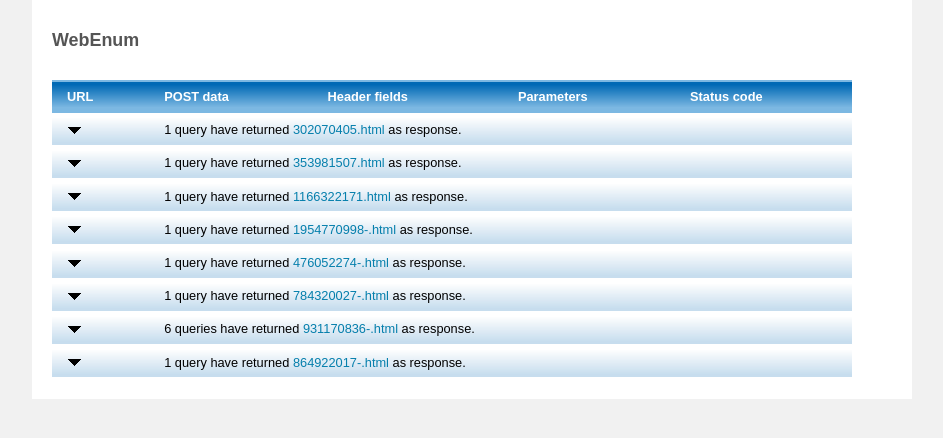
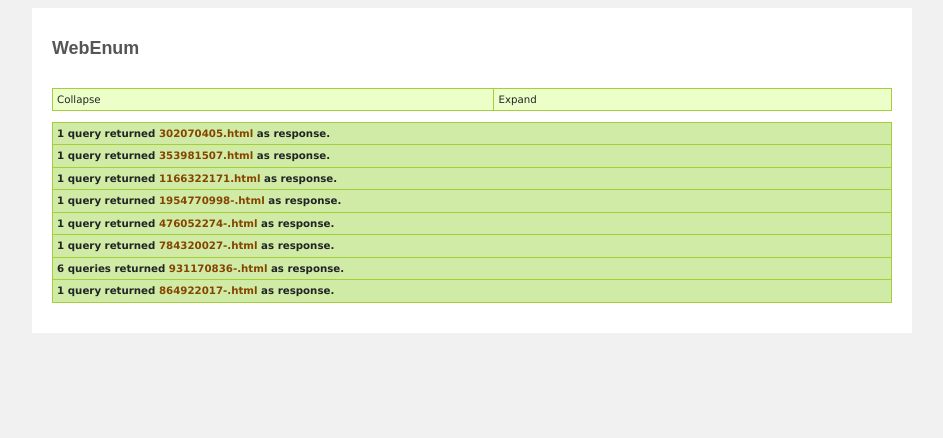
Before and after one commit to sarthakpandit/webenum, a plain HTML site: page result-template/result.html in a window 1280 px wide. Shown: the whole page, without its empty margins (168-1111 px from the left). Drawn offline with Linux system fonts and the light colour scheme.

Commit message:
Table css reviewed

```diff
--- a/result-template/result.html
+++ b/result-template/result.html
@@ -12,21 +12,11 @@
 
 
 body{
-	margin:0;
-	padding:0;
 	background:#f1f1f1;
 	font:80% Arial, Helvetica, sans-serif;
 	color:#555;
 	line-height:150%;
 	text-align:left;
-}
-a{
-	text-decoration:none;
-	color:#057fac;
-}
-a:hover{
-	text-decoration:none;
-	color:#999;
 }
 h1{
 	font-size:140%;
@@ -46,25 +36,58 @@ p{
 	padding:1em 0;
 }
 
-#htmlpage{width:350px;
+#htmlpage{width:400px;
     height:150px;
     overflow:auto;padding: 4px;
     border:1px solid #EEE;border-right:0 solid;}
-#htmlsource  { width:350px;
+#htmlsource  { width:400px;
     height:150px;
     overflow:auto;padding: 4px;
     border:1px solid #EEE;border-right:0 solid;
     background:#fff;
 }
 
-#report { border-collapse:collapse; width:800px; }
-#report h4 { margin:0px; padding:0px;}
-#report ul { margin:10px 0 10px 40px; padding:0px;}
-#report th { background:#7CB8E2 url('jquery/header_bkg.png') repeat-x scroll center left; color:#fff; padding:7px 15px; text-align:left;}
-#report td { border:#000; background:#C7DDEE none repeat-x scroll center left; color:#000; padding:7px 15px; }
-#report tr.main td { background:transparent url('jquery/row_bkg.png') repeat-x scroll center left; cursor:pointer; }
-#report div.arrow { background:transparent url('jquery/arrows.png') no-repeat scroll 0px -16px; width:16px; height:16px; display:block;}
-#report div.up { background-position:0px 0px;}
+table {
+	width: 840px;
+	color: #212424;
+	margin: 0 0 1em 0;
+	font: 80%/150% "Lucida Grande", "Lucida Sans Unicode", "Lucida Sans", Lucida, Helvetica, sans-serif;
+}
+table, tr, th, td {
+	margin: 15;
+	padding: 15;
+	border-spacing: 0;
+	border-collapse: collapse;
+}
+
+/* BODY */
+
+
+tbody tr td {
+	background: #EDFFC9 no-repeat top left;
+	padding: 0.3em 0.4em;
+	border: 1px solid #a6ce39;
+}
+tbody tr.odd td, tr.head td, tr.main td {
+	background-color: #D0EBA6;
+}
+tbody tr td:hover {
+	background: #B3D286;
+}
+
+
+/* LINKS */
+
+table a {
+	color: #854400;
+	text-decoration: none;
+}
+table a:visited {
+	text-decoration: line-through;
+}
+table a:hover {
+	text-decoration: underline;
+}
 
 
 </style>
@@ -75,16 +98,14 @@ p{
 
 <div id="container">
 	<h1>WebEnum</h1>
+
 	<div id="content">
 
+	<table id="summary">
+	  <tr><td>Collapse</td><td>Expand</td></tr>
+	</table>
+
 	<table id="report">
-	    <tr>
-            <th>URL</th>
-            <th>POST data</th>
-            <th>Header fields</th>
-            <th>Parameters</th>
-            <th>Status code</th>
-	    <tr>
 		  <script type="text/javascript">
 
 		    function htmlspecialchars(str) {
@@ -134,12 +155,14 @@ p{
 			    plural='ies'
 
 
-			document.write('<tr class="main"><td colspan="1"><div class="arrow"></td><td colspan="6"> ' + json[resp].length + ' quer' + plural + ' have returned <a href="' + resp + '.html">' + resp + '.html</a> as response. </td></tr>');
+			document.write('<tr class="main"><td colspan="6"><strong> ' + json[resp].length + ' quer' + plural + ' returned <a href="' + resp + '.html">' + resp + '.html</a> as response. </strong></td></tr>');
 
 			document.write('<tr><td colspan="3"><iframe id="htmlpage" src="' + resp + '.html"></iframe></td><td colspan="3"><div id="htmlsource">' + htmlspecialchars(htm.getElementsByTagName('html')[0].innerHTML) + '</div></td></tr>');
 
+			document.write('<tr class="head"><td>Parameters generated</td><td>URL</td><td>POST data</td><td>Headers</td><td>Status code</td></tr>');
+
 			for(i=0;i<json[resp].length;i++) {
-			      document.write('<tr><td><a href ="' + json[resp][i][0] + '">' + json[resp][i][0] + '</a></td><td>' + formatObj(json[resp][i][1]) + '</td><td>' + formatObj(json[resp][i][2]) + '</td><td>' + json[resp][i][3].join(', ') + '</td><td>' + json[resp][i][4] + '</td></tr>');
+			      document.write('<tr><td>' + json[resp][i][3].join(', ') + '</td><td><a href ="' + json[resp][i][0] + '">' + json[resp][i][0] + '</a></td><td>' + formatObj(json[resp][i][1]) + '</td><td>' + formatObj(json[resp][i][2]) + '</td><td>' + json[resp][i][4] + '</td></tr>');
 			}
 
 		    }
```
